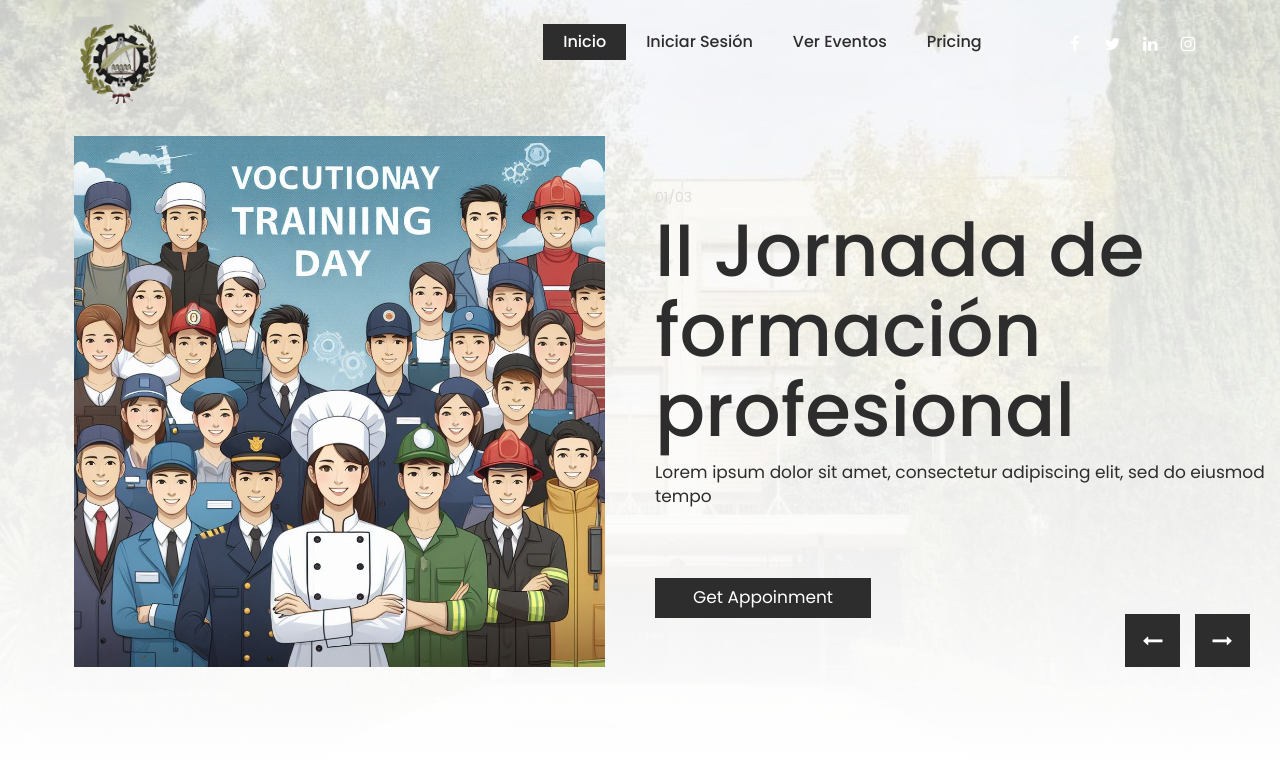
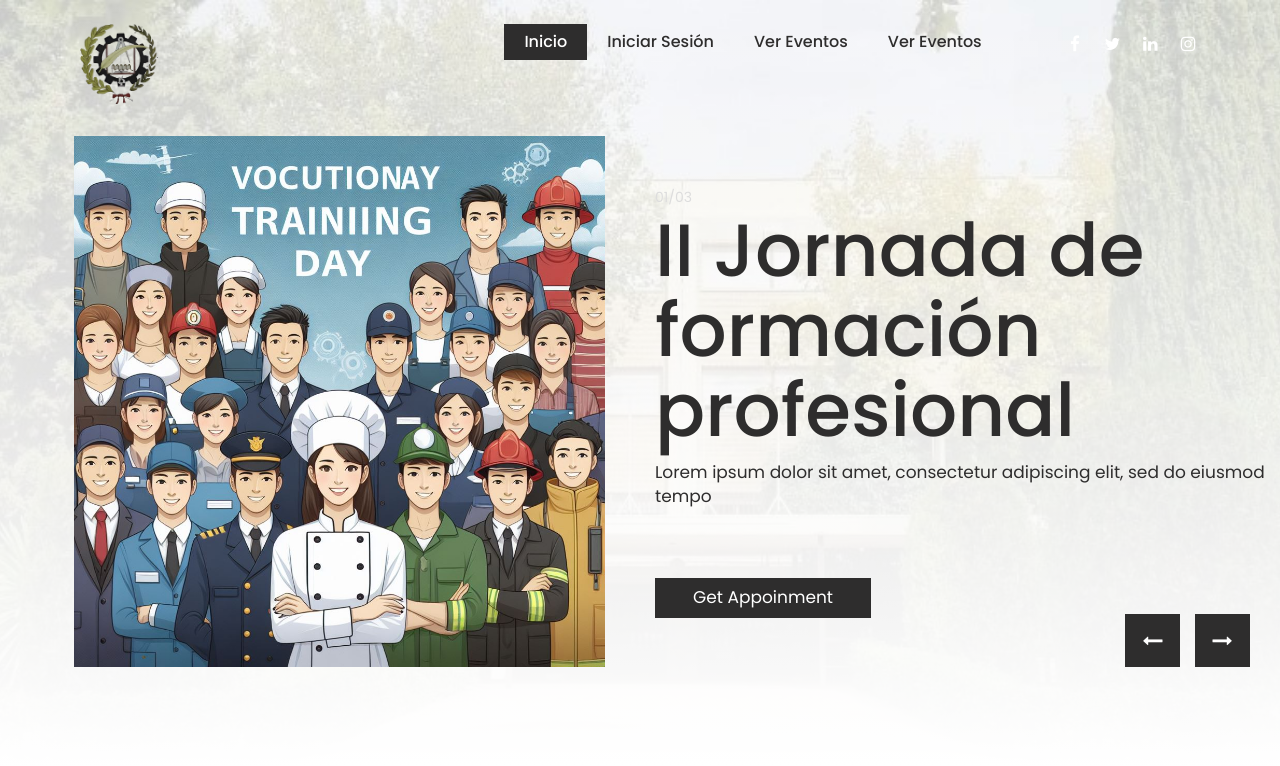
Before and after one commit to AntoMillanBArcelo/ProyectoJunio, a Symfony app: template templates/index.html.twig in a window 1280 px wide. Shown: the top 766 px of the page. Run offline with Twig, Linux system fonts and the light colour scheme; the template is opened without the code that fills it, so the values that code supplies are empty; some libraries are stand-ins or nearby versions; some web fonts are replaced.

Commit message:
σκάζω τα πάντα

```diff
--- a/src/Controller/CustomErrorController.php
+++ b/src/Controller/CustomErrorController.php
@@ -15,9 +15,9 @@ class CustomErrorController extends AbstractController
         return $this->render('error/not_found.html.twig');
     }
 
-    #[Route('/{any}', name: 'handle_wildcard')]
+   /*  #[Route('/{any}', name: 'handle_wildcard')]
     public function handleWildcard(): Response
     {
         return $this->render('error/not_found.html.twig');
-    }
+    } */
 }
--- a/templates/header.html.twig
+++ b/templates/header.html.twig
@@ -40,12 +40,11 @@
                                  <a class="nav-link" href="{{ path('eventos_index') }}">Ver Eventos</a>
                            </li>
                            <li class="nav-item">
-                                 <a class="nav-link" href="pricing.html">Pricing</a>
+                                 <a class="nav-link" href="{{ path('eventos_index') }}">Ver Eventos</a>
                            </li>
 
                         </ul>
                      </div>
-
                      </nav>
                   </div>
 
```
